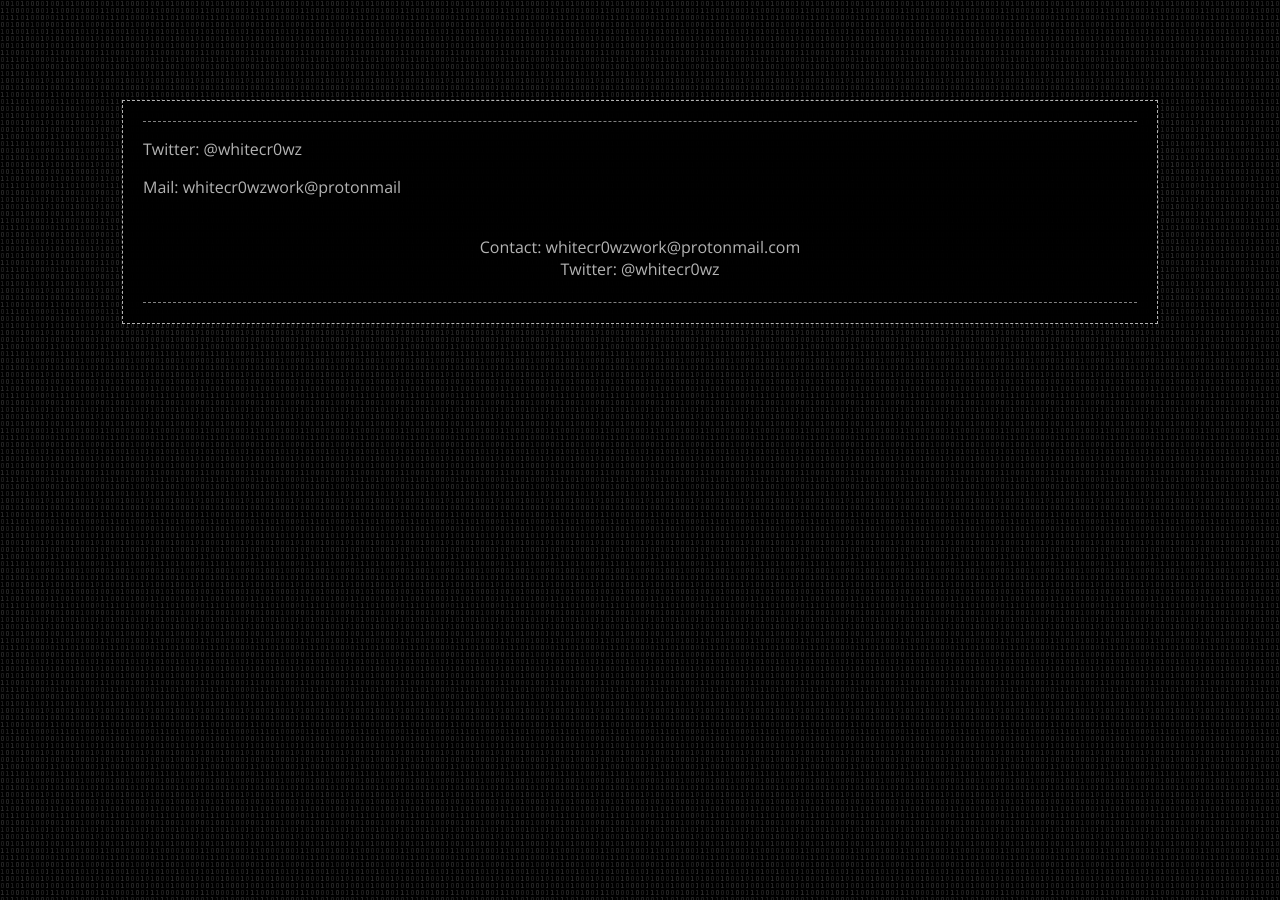
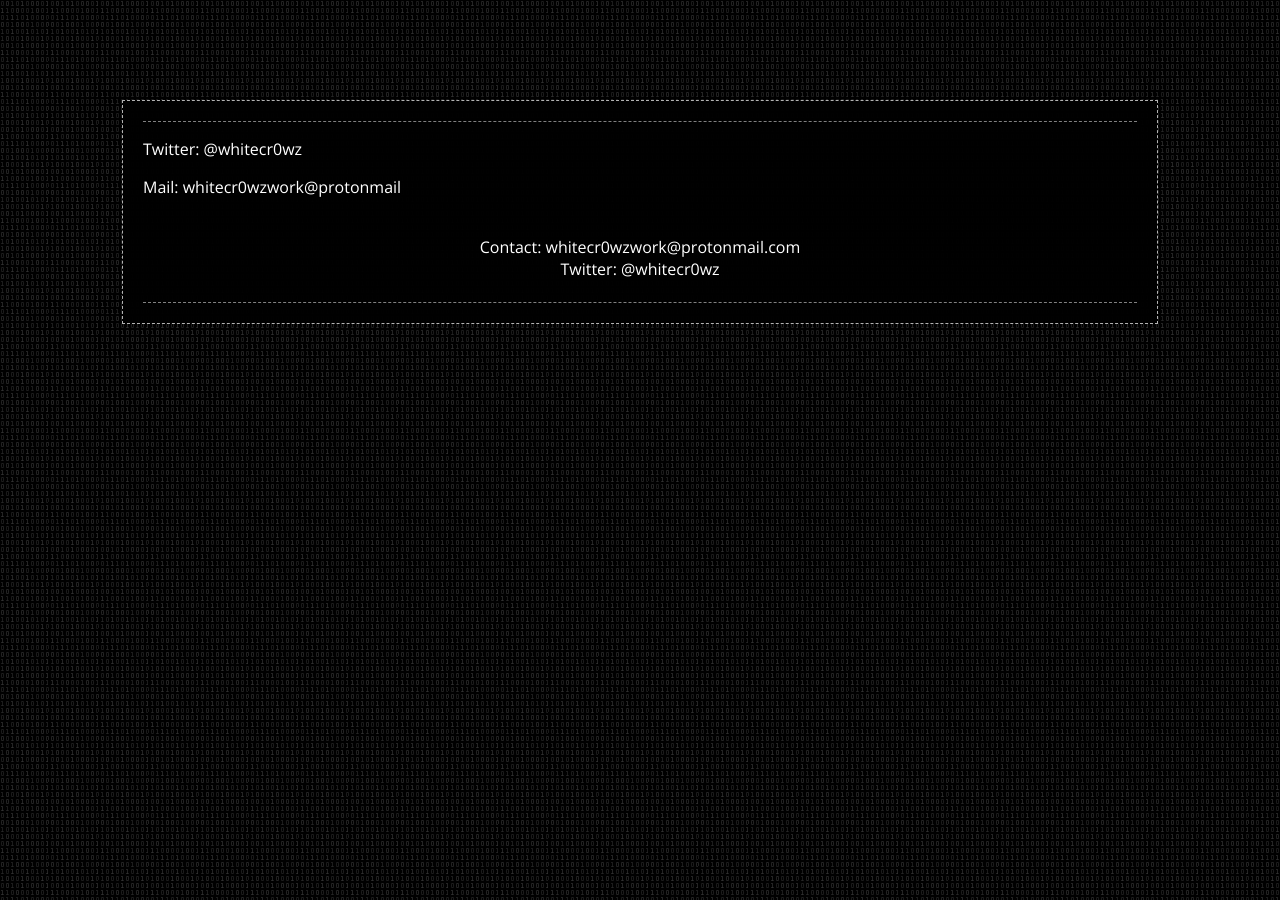
Before and after one commit to whitecr0wz/whitecr0wz.github.io, a Jekyll site: the page built from _posts/posts/2020-03-05-contact.md, in a window 1280 px wide. Built offline with Jekyll 4.4.1, drawn with Linux system fonts in a browser that asks for light colours.

Commit message:
Update style.css

```diff
--- a/assets/css/style.css
+++ b/assets/css/style.css
@@ -6,7 +6,7 @@
 
 body {
 	background-color: rgba(0,0,0,0.97);
-	color: rgba(255,255,255,0.7);
+	color: rgba(255,255,255);
 	padding: 5px;
 	margin: auto;
 	margin-top: 100px;
```
